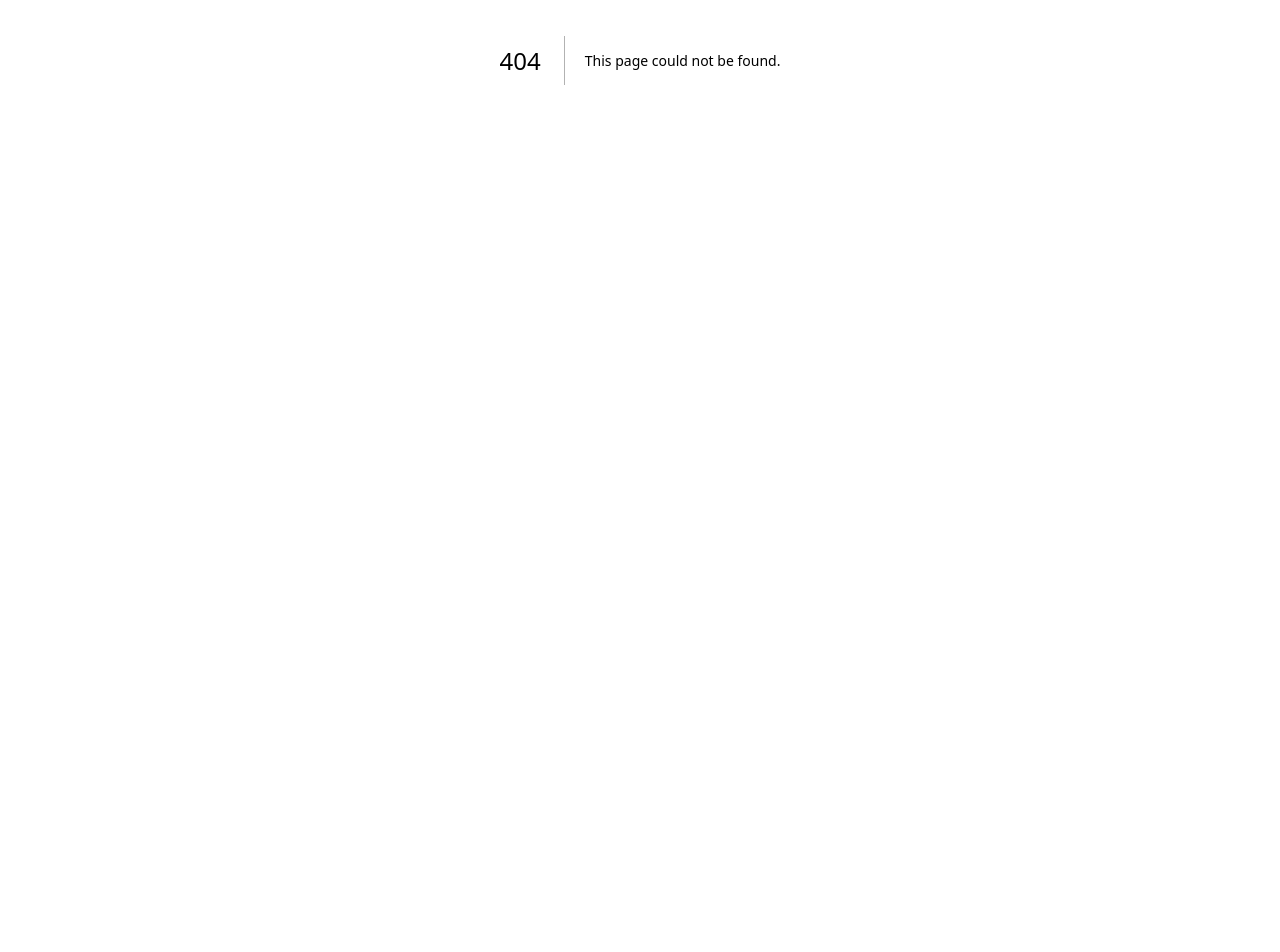
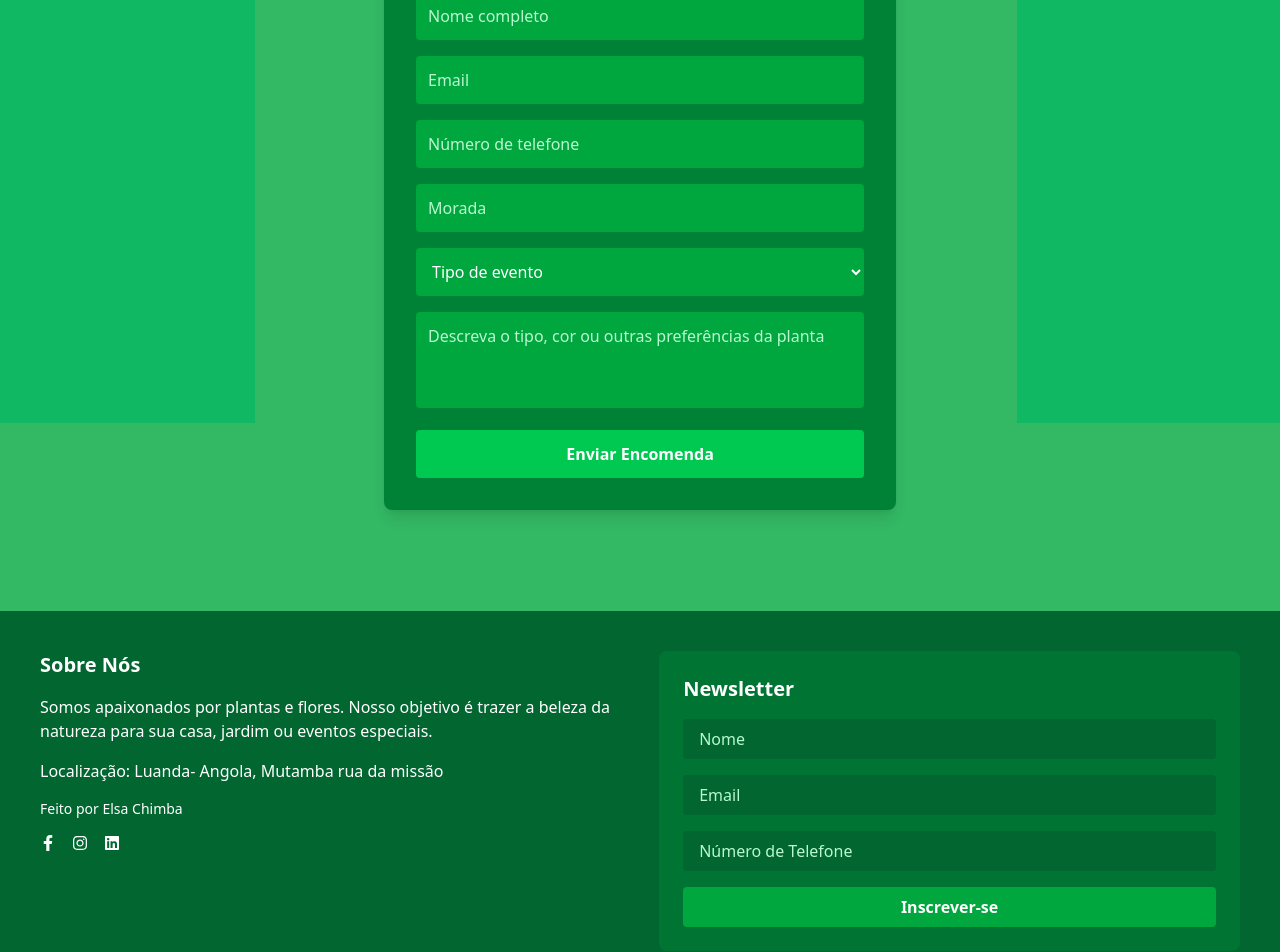
Before and after one commit to ElsaChimba/Plant-shop-react, a Next.js app: page /encomendas in a window 1280 px wide. Before the commit this address had no page. Shown: the part 340-1292 px from the top of the page. Before the commit the page ends 800 px from the top, so only its background shows below. Built offline with nearby package versions, Linux system fonts and the light colour scheme.

Commit message:
fazendo page de encomendas

```diff
--- /dev/null
+++ b/app/encomendas/page.tsx
@@ -0,0 +1,130 @@
+"use client";
+
+import { useState } from "react";
+import { db } from "@/services/firebase";
+import { collection, addDoc, Timestamp } from "firebase/firestore";
+import Navbar from "@/components/navbar";
+import Footer from "@/components/footer";
+
+export default function EncomendasPage() {
+    const [form, setForm] = useState({
+        nome: "",
+        email: "",
+        telefone: "",
+        morada: "",
+        evento: "",
+        detalhes: "",
+    });
+    const [loading, setLoading] = useState(false);
+    const [success, setSuccess] = useState(false);
+
+    const handleChange = (e: React.ChangeEvent<HTMLInputElement | HTMLSelectElement | HTMLTextAreaElement>) => {
+        setForm({ ...form, [e.target.name]: e.target.value });
+    };
+
+    const handleSubmit = async (e: React.FormEvent) => {
+        e.preventDefault();
+        setLoading(true);
+
+        try {
+            await addDoc(collection(db, "encomendas"), {
+                ...form,
+                createdAt: Timestamp.now(),
+            });
+            setSuccess(true);
+            setForm({ nome: "", email: "", telefone: "", morada: "", evento: "", detalhes: "" });
+        } catch (error) {
+            console.error("Erro ao enviar encomenda:", error);
+            alert("Ocorreu um erro. Tente novamente.");
+        } finally {
+            setLoading(false);
+        }
+    };
+
+    return (
+        <div className=" text-white">
+            <Navbar />
+            <div className="min-h-screen bg-green-600/80 text-white flex justify-center items-center p-10">
+                <form
+                    onSubmit={handleSubmit}
+                    className="bg-green-700 p-8 rounded-lg shadow-lg w-full max-w-lg space-y-4"
+                >
+                    <h1 className="text-2xl font-bold mb-4">Faça sua Encomenda</h1>
+
+                    {success && <p className="text-green-200 font-semibold">Encomenda enviada com sucesso!</p>}
+
+                    <input
+                        type="text"
+                        name="nome"
+                        value={form.nome}
+                        onChange={handleChange}
+                        placeholder="Nome completo"
+                        className="w-full p-3 rounded bg-green-600 text-white placeholder-green-200"
+                        required
+                    />
+
+                    <input
+                        type="email"
+                        name="email"
+                        value={form.email}
+                        onChange={handleChange}
+                        placeholder="Email"
+                        className="w-full p-3 rounded bg-green-600 text-white placeholder-green-200"
+                        required
+                    />
+
+                    <input
+                        type="tel"
+                        name="telefone"
+                        value={form.telefone}
+                        onChange={handleChange}
+                        placeholder="Número de telefone"
+                        className="w-full p-3 rounded bg-green-600 text-white placeholder-green-200"
+                        required
+                    />
+
+                    <input
+                        type="text"
+                        name="morada"
+                        value={form.morada}
+                        onChange={handleChange}
+                        placeholder="Morada"
+                        className="w-full p-3 rounded bg-green-600 text-white placeholder-green-200"
+                        required
+                    />
+
+                    <select
+                        name="evento"
+                        value={form.evento}
+                        onChange={handleChange}
+                        className="w-full p-3 rounded bg-green-600 text-white"
+                        required
+                    >
+                        <option value="">Tipo de evento</option>
+                        <option value="Casamento">Casamento</option>
+                        <option value="Aniversário">Aniversário</option>
+                        <option value="Decoração Residencial">Decoração Residencial</option>
+                        <option value="Outro">Outro</option>
+                    </select>
+
+                    <textarea
+                        name="detalhes"
+                        value={form.detalhes}
+                        onChange={handleChange}
+                        placeholder="Descreva o tipo, cor ou outras preferências da planta"
+                        className="w-full p-3 rounded bg-green-600 text-white placeholder-green-200 h-24 resize-none"
+                    />
+
+                    <button
+                        type="submit"
+                        disabled={loading}
+                        className="w-full bg-green-500 hover:bg-green-400 text-white font-semibold p-3 rounded transition disabled:opacity-50"
+                    >
+                        {loading ? "Enviando..." : "Enviar Encomenda"}
+                    </button>
+                </form>
+            </div>
+            <Footer />
+        </div>
+    );
+}
--- a/components/footer.tsx
+++ b/components/footer.tsx
@@ -1,54 +1,108 @@
-import { FaFacebookF, FaInstagram, FaTwitter, FaLinkedin } from 'react-icons/fa';
+"use client";
+import { FaFacebookF, FaInstagram, FaLinkedin } from "react-icons/fa";
+import { db } from "@/services/firebase";
+import { collection, addDoc, Timestamp } from "firebase/firestore";
+import { useState } from "react";
 
 export default function Footer() {
+  const [form, setForm] = useState({ nome: "", email: "", telefone: "" });
+  const [success, setSuccess] = useState(false);
+  const [loading, setLoading] = useState(false);
+
+  const handleChange = (e: React.ChangeEvent<HTMLInputElement>) => {
+    setForm({ ...form, [e.target.name]: e.target.value });
+  };
+
+  const handleSubmit = async (e: React.FormEvent) => {
+    e.preventDefault();
+    setLoading(true);
+    try {
+      await addDoc(collection(db, "newsletter"), {
+        ...form,
+        createdAt: Timestamp.now(),
+      });
+      setSuccess(true);
+      setForm({ nome: "", email: "", telefone: "" });
+    } catch (error) {
+      console.error(error);
+    } finally {
+      setLoading(false);
+    }
+  };
+
   return (
     <footer className="bg-green-800 text-white px-10 py-10">
       <div className="max-w-7xl mx-auto flex flex-col md:flex-row justify-between gap-10">
-
-
         <div className="md:w-1/2 space-y-4">
           <h3 className="text-xl font-bold">Sobre Nós</h3>
           <p>
-            Somos apaixonados por plantas e flores. Nosso objetivo é trazer a beleza da natureza para sua casa, jardim ou eventos especiais.
+            Somos apaixonados por plantas e flores. Nosso objetivo é trazer a
+            beleza da natureza para sua casa, jardim ou eventos especiais.
           </p>
-          <p>
-            Localização: Luanda- Angola, Mutamba rua da missão
-          </p>
+          <p>Localização: Luanda- Angola, Mutamba rua da missão</p>
           <p className="text-sm">Feito por Elsa Chimba</p>
           <div className="flex space-x-4 mt-2">
-            <a href="https://www.facebook.com/ely.chimba.1" className="hover:text-green-200"><FaFacebookF /></a>
-            <a href="https://www.instagram.com/elsa_chimba/" className="hover:text-green-200"><FaInstagram /></a>
-            <a href="https://www.linkedin.com/in/elsa-chimba-1a25012a0/" className="hover:text-green-200"><FaLinkedin /></a>
+            <a
+              href="https://www.facebook.com/ely.chimba.1"
+              className="hover:text-green-200"
+            >
+              <FaFacebookF />
+            </a>
+            <a
+              href="https://www.instagram.com/elsa_chimba/"
+              className="hover:text-green-200"
+            >
+              <FaInstagram />
+            </a>
+            <a
+              href="https://www.linkedin.com/in/elsa-chimba-1a25012a0/"
+              className="hover:text-green-200"
+            >
+              <FaLinkedin />
+            </a>
           </div>
         </div>
-
         <div className="md:w-1/2 bg-green-700/50 p-6 rounded-lg">
           <h3 className="text-xl font-bold mb-4">Newsletter</h3>
-          <form className="flex flex-col gap-4">
+          {success && (
+            <p className="text-green-200 mb-2">Inscrito com sucesso!</p>
+          )}
+          <form className="flex flex-col gap-4" onSubmit={handleSubmit}>
             <input
               type="text"
+              name="nome"
               placeholder="Nome"
+              value={form.nome}
+              onChange={handleChange}
               className="px-4 py-2 rounded bg-green-800 text-white placeholder-green-200 focus:outline-none focus:ring-2 focus:ring-green-400"
+              required
             />
             <input
               type="email"
+              name="email"
               placeholder="Email"
+              value={form.email}
+              onChange={handleChange}
               className="px-4 py-2 rounded bg-green-800 text-white placeholder-green-200 focus:outline-none focus:ring-2 focus:ring-green-400"
+              required
             />
             <input
               type="tel"
+              name="telefone"
               placeholder="Número de Telefone"
+              value={form.telefone}
+              onChange={handleChange}
               className="px-4 py-2 rounded bg-green-800 text-white placeholder-green-200 focus:outline-none focus:ring-2 focus:ring-green-400"
             />
             <button
               type="submit"
-              className="bg-green-600 hover:bg-green-500 transition py-2 rounded font-semibold"
+              disabled={loading}
+              className="bg-green-600 hover:bg-green-500 transition py-2 rounded font-semibold disabled:opacity-50"
             >
-              Inscrever-se
+              {loading ? "Enviando..." : "Inscrever-se"}
             </button>
           </form>
         </div>
-
       </div>
     </footer>
   );
--- a/package.json
+++ b/package.json
@@ -9,6 +9,7 @@
     "lint": "next lint"
   },
   "dependencies": {
+    "firebase": "^12.1.0",
     "framer-motion": "^12.23.12",
     "next": "15.4.6",
     "react": "19.1.0",
--- /dev/null
+++ b/services/firebase.ts
@@ -0,0 +1,15 @@
+import { initializeApp } from "firebase/app";
+import { getFirestore } from "firebase/firestore";
+
+const firebaseConfig = {
+  apiKey: "AIzaSyC0T7UiZwvXwchcqNMIrSsUH3XlTWy6hTA",
+  authDomain: "plant-shop-d9e3d.firebaseapp.com",
+  projectId: "plant-shop-d9e3d",
+  storageBucket: "plant-shop-d9e3d.firebasestorage.app",
+  messagingSenderId: "653991652164",
+  appId: "1:653991652164:web:d87ef75dc440e8cfaec511",
+  measurementId: "G-KTZFLQ75MX"
+};
+
+const app = initializeApp(firebaseConfig);
+export const db = getFirestore(app);
```
Also changed, not shown: 1 other file (tests, documents, lock files or other folders).
